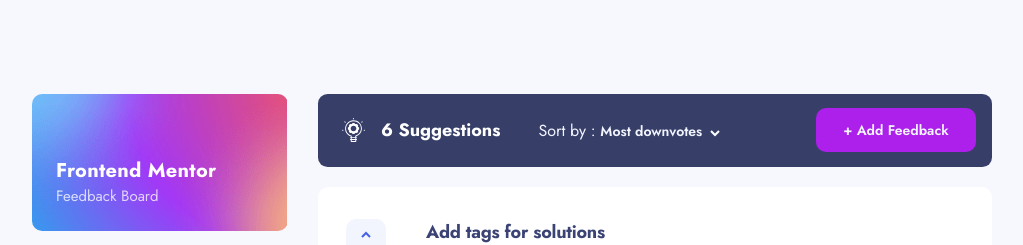
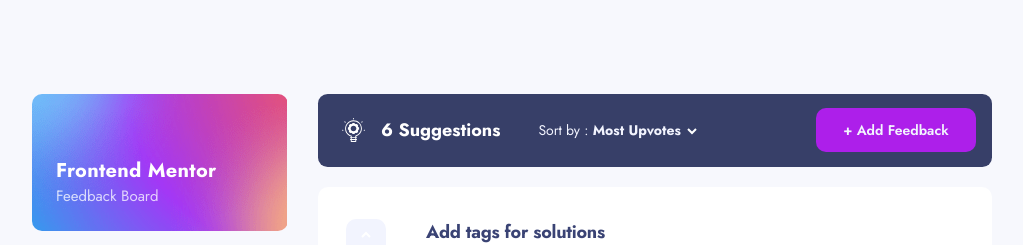
Before and after one commit to emanusantos/product-feedback, an Angular app: page / in a window 1280 px wide. Shown: the top 245 px of the page, without its empty margins (128-1151 px from the left). Built offline with nearby package versions, Linux system fonts and the light colour scheme.

Commit message:
feat: select styling

```diff
--- a/src/app/components/select/select.component.html
+++ b/src/app/components/select/select.component.html
@@ -1,16 +1,20 @@
-<div class="select">
-    <label for="sort-by">
-        Sort by :
-    </label>
+<div class="wrapper">
+    <div class="select" (click)="toggleSelect()">
+        <p class="label">
+            Sort by : <span>{{ selectedOption.label }}</span>
+        </p>
 
-    <select name="sort-by" id="sort-by" (change)="getSelectedValue($event)">
-        <option value="upvotes" selected="initialValue === value">
-            Most Upvotes
-        </option>
-        <option value="downvotes" selected="initialValue === value">
-            Most downvotes
-        </option>
-    </select>
+        <img class="arrow" [attr.src]="getIcon()">
+    </div>
 
-    <img src="../../../assets/shared/icon-arrow-down.svg">
+    <div class="content" *ngIf="isSelectVisible">
+        <ng-container *ngFor="let option of options; let index = index">
+            <div class="option" (click)="selectOption(option)">
+                <p class="body-1">{{ option.label }}</p>
+                <img class="checkmark" src="../../../assets/shared/icon-check.svg" *ngIf="option.label === selectedOption.label">
+            </div>
+
+            <hr *ngIf="index !== options.length - 1" />
+        </ng-container>
+    </div>
 </div>
--- a/src/app/components/select/select.component.sass
+++ b/src/app/components/select/select.component.sass
@@ -1,29 +1,49 @@
 @import 'src/styles'
 
-label
+.wrapper
+    position: relative
+
+.label
+    font-size: 14px
     color: $button-label
-    margin-left: 1.375rem
     font-style: normal
     font-weight: 400
 
-div
+span
+    font-weight: 700
+
+.select
     position: relative
-    overflow: hidden
+    margin-left: 1.375rem
+    padding-right: 1rem
+    cursor: pointer
 
-select
-    outline: none
-    appearance: none
-    border: none
-    background-color: transparent
-    font-family: inherit
-    font-size: 14px
-    font-weight: 600
-    color: $button-label
-    padding-right: 1.1rem
+.arrow
+    position: absolute
+    top: 40%
+    right: 0
+    pointer-events: none
 
-img
+.content
+    min-width: 15.94rem
     position: absolute
-    top: 50%
-    right: 0
-    margin-left: .55rem
-    pointer-events: none
+    top: 2.625rem
+    left: 1.375rem
+    background-color: $white
+    border-radius: 10px
+    box-shadow: 0px 10px 40px -7px rgba(55, 63, 104, 0.35)
+
+.body-1
+    color: $grayish-blue
+    white-space: nowrap
+
+.option
+    display: flex
+    justify-content: space-between
+    padding: .75rem 1.5rem
+    cursor: pointer
+
+hr
+    background-color: $dark-blue-alt
+    height: 1px
+    opacity: .15
--- a/src/app/components/select/select.component.ts
+++ b/src/app/components/select/select.component.ts
@@ -1,4 +1,10 @@
 import { Component } from '@angular/core';
+
+type Option = {
+  label: string;
+  value: 'upvotes' | 'comments';
+  order: 'ASC' | 'DESC';
+};
 
 @Component({
   selector: 'app-select',
@@ -6,9 +12,30 @@
   styleUrls: ['./select.component.sass'],
 })
 export class SelectComponent {
-  initialValue = 'downvotes';
+  isSelectVisible = false;
 
-  getSelectedValue(event: any) {
-    this.initialValue = event.target.value;
+  options: Array<Option> = [
+    { label: 'Most Upvotes', value: 'upvotes', order: 'DESC' },
+    { label: 'Least Upvotes', value: 'upvotes', order: 'ASC' },
+    { label: 'Most Comments', value: 'comments', order: 'DESC' },
+    { label: 'Least Comments', value: 'comments', order: 'ASC' },
+  ];
+
+  selectedOption: Option = this.options[0];
+
+  toggleSelect() {
+    this.isSelectVisible = !this.isSelectVisible;
+  }
+
+  selectOption(option: Option) {
+    this.selectedOption = option;
+
+    this.isSelectVisible = false;
+  }
+
+  getIcon() {
+    return this.isSelectVisible
+      ? '../../../assets/shared/icon-arrow-up.svg'
+      : '../../../assets/shared/icon-arrow-down.svg';
   }
 }
```
Also changed, not shown: src/assets/shared/icon-arrow-up.svg.
